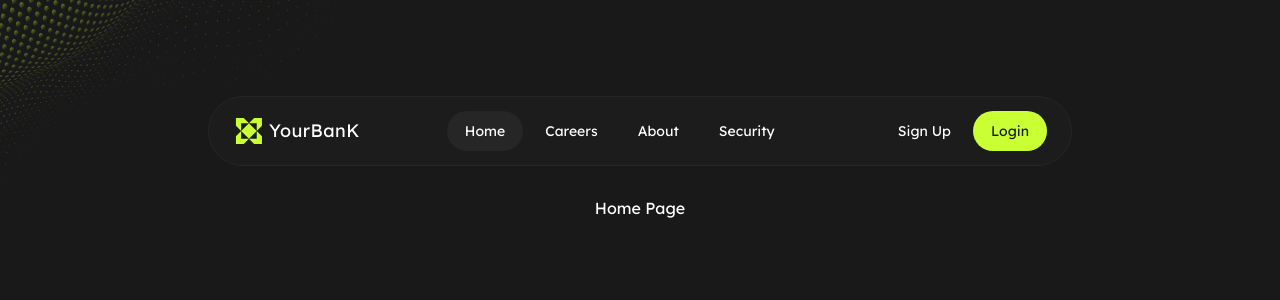
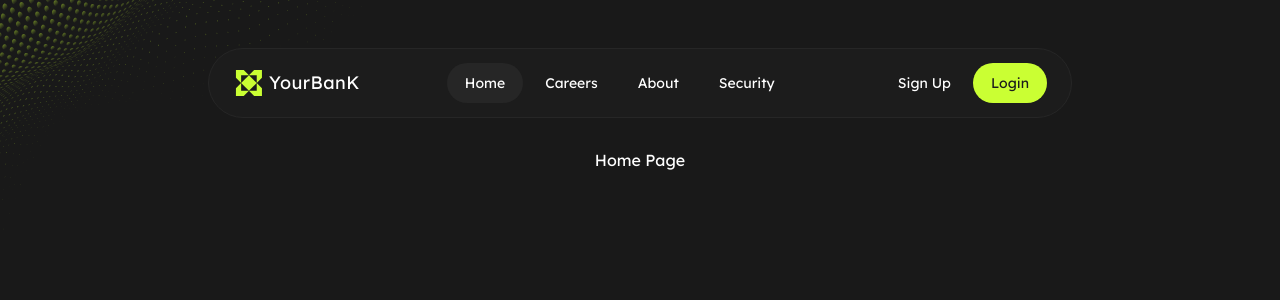
Before and after one commit to zulmy-azhary/your-bank, a Next.js app: page / in a window 1280 px wide. Shown: the top 300 px of the page. Built offline with nearby package versions, Linux system fonts and the light colour scheme.

Commit message:
refactor: rename className to wrapperClassName's reveal component

```diff
--- a/components/auth-nav.tsx
+++ b/components/auth-nav.tsx
@@ -15,12 +15,12 @@ export const AuthNav: React.FC = () => {
         onClick={onClose}
         className="text-center lg:text-start text-sm 2xl:text-lg px-[18px] py-[10px] 2xl:py-3 2xl:px-6 rounded-full transition-colors w-full hover:text-shades-green-60"
       >
-        <Reveal delay={0.45} className="w-full">
+        <Reveal delay={0.45} wrapperClassName="w-full">
           Sign Up
         </Reveal>
       </Link>
       <Link href="/login" onClick={onClose} className="w-full lg:w-fit mx-auto">
-        <Reveal delay={0.55} className="w-full">
+        <Reveal delay={0.55} wrapperClassName="w-full">
           <Button className="w-full">Login</Button>
         </Reveal>
       </Link>
--- a/components/navbar.tsx
+++ b/components/navbar.tsx
@@ -7,14 +7,14 @@ import Link from "next/link";
 
 export const Navbar: React.FC = () => {
   return (
-    <header className="bg-shades-grey-11 py-[14px] px-6 text-white border border-shades-grey-15 rounded-full mt-12 flex flex-row justify-between items-center min-h-[68px] lg:min-h-[70px] 2xl:min-h-[86px]">
+    <header className="bg-shades-grey-11 py-[14px] px-6 text-white border border-shades-grey-15 rounded-full flex flex-row justify-between items-center min-h-[68px] lg:min-h-[70px] 2xl:min-h-[86px]">
       <Reveal delay={0} from="left">
         <Link href="/" className="lg:py-[5px] 2xl:py-[9px]">
           <Logo />
         </Link>
       </Reveal>
       <NavControl>
-        <Reveal delay={0.3} className="w-full lg:w-fit">
+        <Reveal delay={0.3} wrapperClassName="w-full lg:w-fit">
           <MainNav />
         </Reveal>
         <AuthNav />
```
